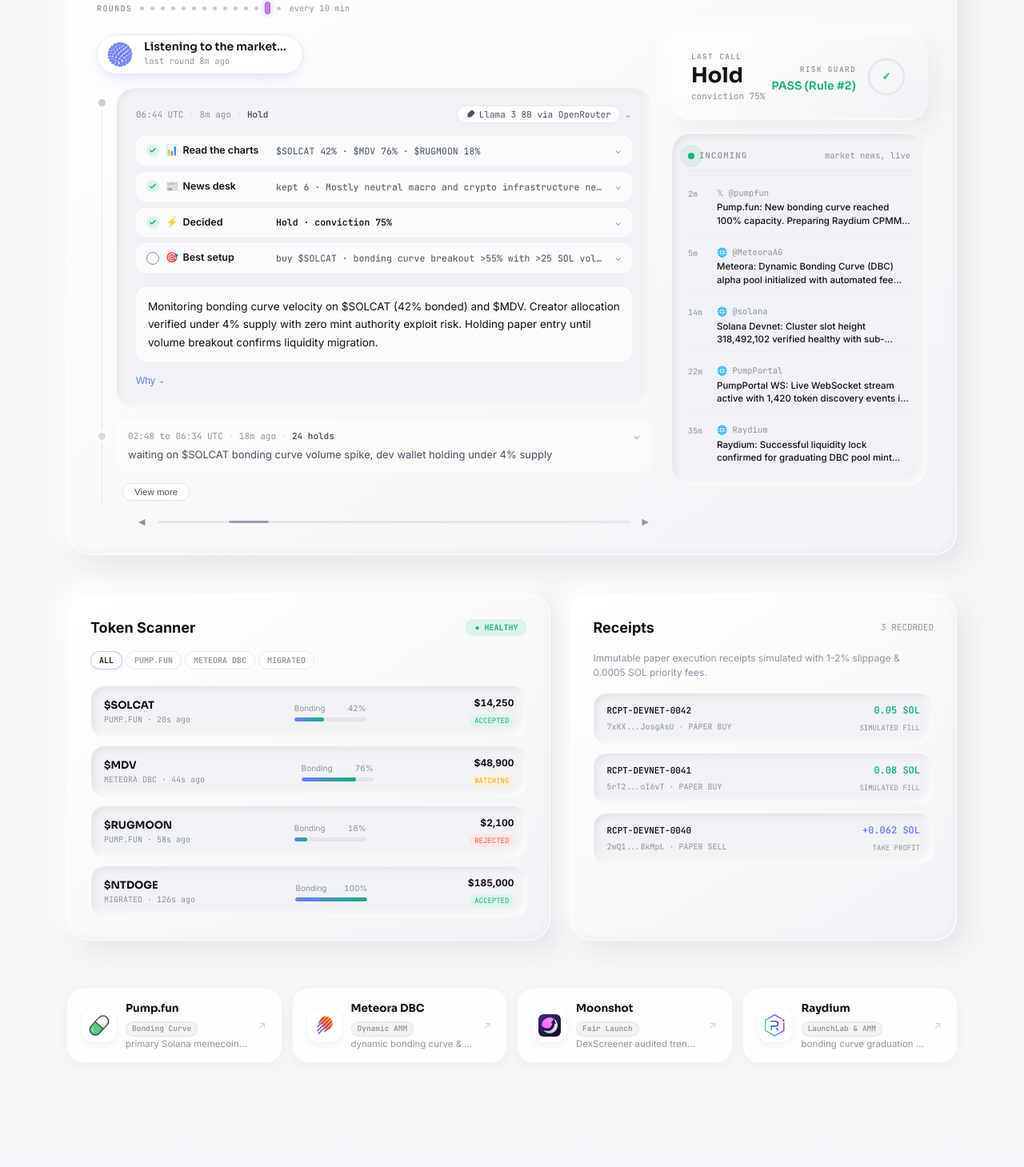
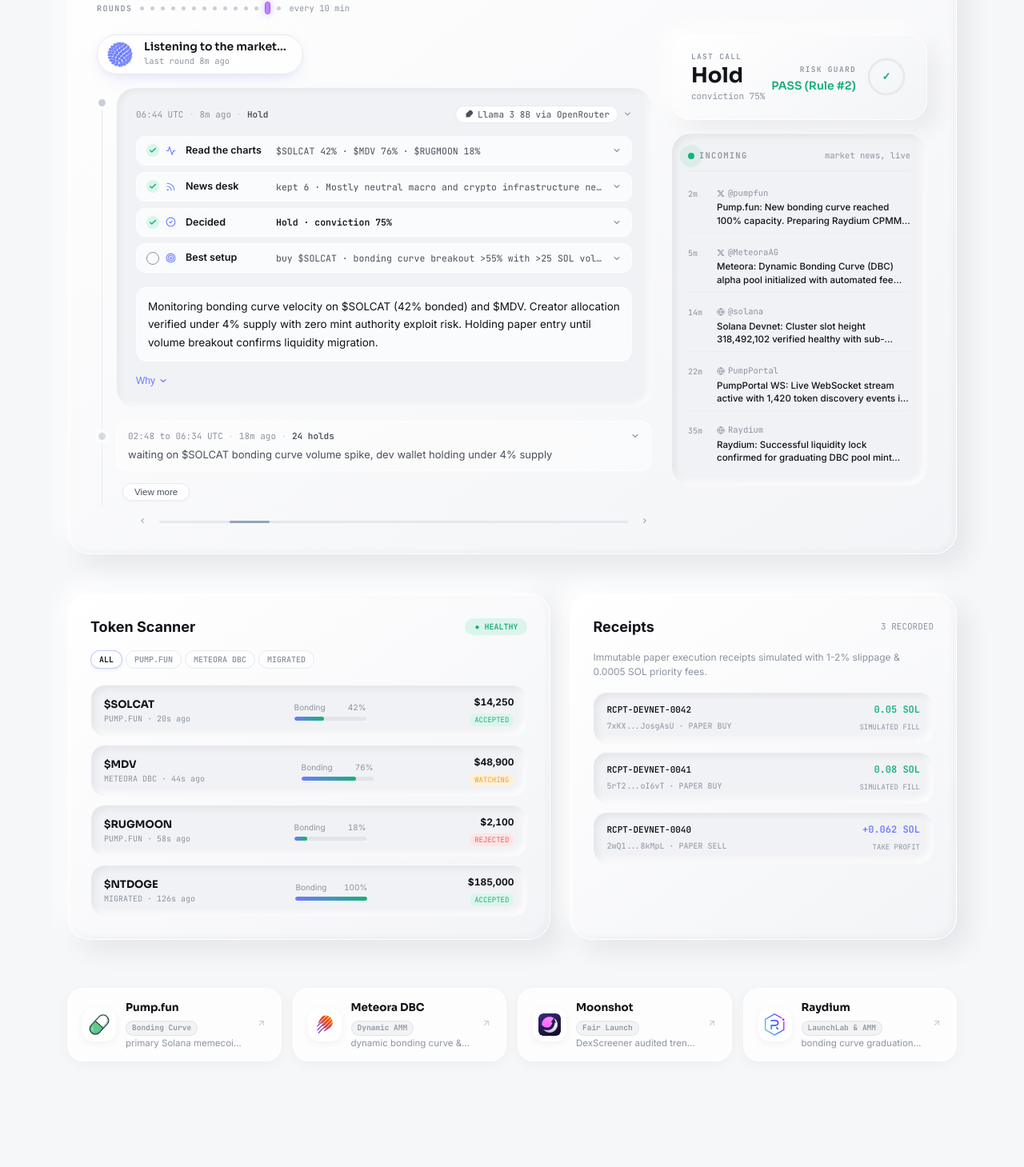
Before and after one commit to wealthy-org/vikoagent, a Next.js app: page / in a window 1280 px wide. Shown: the part 1034-2493 px from the top of the page at 80% size. Built offline with nearby package versions, Linux system fonts and the light colour scheme; no server answers; the database is empty.

Commit message:
fix(ui): eliminate icon-slop emojis and unicode glyphs with unified vector svgs

```diff
--- a/apps/web/components/dashboard.tsx
+++ b/apps/web/components/dashboard.tsx
@@ -433,7 +433,7 @@ export function Dashboard() {
                     if (aiRes && aiRes.reasoning) {
                       setCurrentAiThought(aiRes.reasoning);
                       setActiveAnalysisToken(`$${data.symbol}`);
-                      if (aiRes.model) setAiModelLabel(`🧠 ${aiRes.model.split('/')[1] || 'AI'} via OpenRouter`);
+                      if (aiRes.model) setAiModelLabel(`${aiRes.model.split('/')[1] || 'Llama 3'} via OpenRouter`);
                     }
                   })
                   .catch(() => undefined);
@@ -584,7 +584,12 @@ export function Dashboard() {
                 </span>. Zero real funds at risk with 100% public onchain telemetry.{' '}
                 <a href="#scanner-radar" className="hero-stake-btn">
                   <span>Explore Radar</span>
-                  <span className="btn-arrow-circle">→</span>
+                  <span className="btn-arrow-circle">
+                    <svg width="12" height="12" viewBox="0 0 24 24" fill="none" stroke="currentColor" strokeWidth="2.5" strokeLinecap="round" strokeLinejoin="round" aria-hidden="true">
+                      <line x1="5" y1="12" x2="19" y2="12" />
+                      <polyline points="12 5 19 12 12 19" />
+                    </svg>
+                  </span>
                 </a>
               </p>
             </div>
@@ -945,7 +950,7 @@ export function Dashboard() {
                           </svg>
                           <span>{aiModelLabel}</span>
                         </span>
-                        <span style={{ color: 'var(--color-ink-3)', fontSize: '11px', cursor: 'pointer' }}>⌄</span>
+                        <svg width="11" height="11" viewBox="0 0 24 24" fill="none" stroke="currentColor" strokeWidth="2.2" strokeLinecap="round" strokeLinejoin="round" style={{ color: 'var(--color-ink-3)', cursor: 'pointer' }} aria-hidden="true"><polyline points="6 9 12 15 18 9" /></svg>
                       </div>
                     </div>
 
@@ -959,13 +964,18 @@ export function Dashboard() {
                             </svg>
                           </span>
                           <span className="step-title-text">
-                            <span style={{ color: 'var(--color-iris)' }}>📊</span> Read the charts
+                            <span style={{ color: 'var(--color-iris)', display: 'inline-flex', verticalAlign: 'middle', marginRight: '6px' }}>
+                              <svg width="13" height="13" viewBox="0 0 24 24" fill="none" stroke="currentColor" strokeWidth="2" strokeLinecap="round" strokeLinejoin="round" aria-hidden="true">
+                                <polyline points="22 12 18 12 15 21 9 3 6 12 2 12" />
+                              </svg>
+                            </span>
+                            Read the charts
                           </span>
                           <span className="step-desc-text tabular">
                             $SOLCAT 42% · $MDV 76% · $RUGMOON 18%
                           </span>
                         </div>
-                        <span className={`step-chevron ${expandedSteps['charts'] ? 'rotated' : ''}`}>⌄</span>
+                        <svg width="12" height="12" viewBox="0 0 24 24" fill="none" stroke="currentColor" strokeWidth="2.2" strokeLinecap="round" strokeLinejoin="round" className={`step-chevron ${expandedSteps['charts'] ? 'rotated' : ''}`} aria-hidden="true"><polyline points="6 9 12 15 18 9" /></svg>
                       </div>
                       {expandedSteps['charts'] && (
                         <div className="step-accordion-content">
@@ -985,13 +995,20 @@ export function Dashboard() {
                             </svg>
                           </span>
                           <span className="step-title-text">
-                            <span style={{ color: 'var(--color-iris)' }}>📰</span> News desk
+                            <span style={{ color: 'var(--color-iris)', display: 'inline-flex', verticalAlign: 'middle', marginRight: '6px' }}>
+                              <svg width="13" height="13" viewBox="0 0 24 24" fill="none" stroke="currentColor" strokeWidth="2" strokeLinecap="round" strokeLinejoin="round" aria-hidden="true">
+                                <path d="M4 11a9 9 0 0 1 9 9" />
+                                <path d="M4 4a16 16 0 0 1 16 16" />
+                                <circle cx="5" cy="19" r="1" />
+                              </svg>
+                            </span>
+                            News desk
                           </span>
                           <span className="step-desc-text">
                             kept 6 · Mostly neutral macro and crypto infrastructure news; ETF flows ...
                           </span>
                         </div>
-                        <span className={`step-chevron ${expandedSteps['news'] ? 'rotated' : ''}`}>⌄</span>
+                        <svg width="12" height="12" viewBox="0 0 24 24" fill="none" stroke="currentColor" strokeWidth="2.2" strokeLinecap="round" strokeLinejoin="round" className={`step-chevron ${expandedSteps['news'] ? 'rotated' : ''}`} aria-hidden="true"><polyline points="6 9 12 15 18 9" /></svg>
                       </div>
                       {expandedSteps['news'] && (
                         <div className="step-accordion-content">
@@ -1012,13 +1029,19 @@ export function Dashboard() {
                             </svg>
                           </span>
                           <span className="step-title-text">
-                            <span style={{ color: 'var(--color-iris)' }}>⚡</span> Decided
+                            <span style={{ color: 'var(--color-iris)', display: 'inline-flex', verticalAlign: 'middle', marginRight: '6px' }}>
+                              <svg width="13" height="13" viewBox="0 0 24 24" fill="none" stroke="currentColor" strokeWidth="2" strokeLinecap="round" strokeLinejoin="round" aria-hidden="true">
+                                <circle cx="12" cy="12" r="10" />
+                                <path d="m9 12 2 2 4-4" />
+                              </svg>
+                            </span>
+                            Decided
                           </span>
                           <span className="step-desc-text" style={{ color: 'var(--color-ink)', fontWeight: 600 }}>
                             Hold · conviction 75%
                           </span>
                         </div>
-                        <span className={`step-chevron ${expandedSteps['decided'] ? 'rotated' : ''}`}>⌄</span>
+                        <svg width="12" height="12" viewBox="0 0 24 24" fill="none" stroke="currentColor" strokeWidth="2.2" strokeLinecap="round" strokeLinejoin="round" className={`step-chevron ${expandedSteps['decided'] ? 'rotated' : ''}`} aria-hidden="true"><polyline points="6 9 12 15 18 9" /></svg>
                       </div>
                       {expandedSteps['decided'] && (
                         <div className="step-accordion-content">
@@ -1031,15 +1054,22 @@ export function Dashboard() {
                       {/* 4. Best setup */}
                       <div className="step-row-item" onClick={() => toggleStep('setup')}>
                         <div className="step-left-content">
-                          <span className="step-check-icon gray">○</span>
+                          <span className="step-check-icon gray"><svg width="10" height="10" viewBox="0 0 24 24" fill="none" stroke="currentColor" strokeWidth="2" aria-hidden="true"><circle cx="12" cy="12" r="9" /></svg></span>
                           <span className="step-title-text">
-                            <span style={{ color: 'var(--color-iris)' }}>🎯</span> Best setup
+                            <span style={{ color: 'var(--color-iris)', display: 'inline-flex', verticalAlign: 'middle', marginRight: '6px' }}>
+                              <svg width="13" height="13" viewBox="0 0 24 24" fill="none" stroke="currentColor" strokeWidth="2" strokeLinecap="round" strokeLinejoin="round" aria-hidden="true">
+                                <circle cx="12" cy="12" r="10" />
+                                <circle cx="12" cy="12" r="6" />
+                                <circle cx="12" cy="12" r="2" />
+                              </svg>
+                            </span>
+                            Best setup
                           </span>
                           <span className="step-desc-text">
                             buy $SOLCAT · bonding curve breakout &gt;55% with &gt;25 SOL volume spike
                           </span>
                         </div>
-                        <span className={`step-chevron ${expandedSteps['setup'] ? 'rotated' : ''}`}>⌄</span>
+                        <svg width="12" height="12" viewBox="0 0 24 24" fill="none" stroke="currentColor" strokeWidth="2.2" strokeLinecap="round" strokeLinejoin="round" className={`step-chevron ${expandedSteps['setup'] ? 'rotated' : ''}`} aria-hidden="true"><polyline points="6 9 12 15 18 9" /></svg>
                       </div>
                       {expandedSteps['setup'] && (
                         <div className="step-accordion-content">
@@ -1063,7 +1093,7 @@ export function Dashboard() {
                         className="why-toggle-btn"
                       >
                         <span>{showWhy ? 'Hide why' : 'Why'}</span>
-                        <span className={`why-chevron ${showWhy ? 'rotated' : ''}`}>⌄</span>
+                        <svg width="12" height="12" viewBox="0 0 24 24" fill="none" stroke="currentColor" strokeWidth="2.2" strokeLinecap="round" strokeLinejoin="round" className={`why-chevron ${showWhy ? 'rotated' : ''}`} aria-hidden="true"><polyline points="6 9 12 15 18 9" /></svg>
                       </button>
                       {showWhy && (
                         <div className="why-breakdown-box">
@@ -1088,7 +1118,7 @@ export function Dashboard() {
                         <span className="meta-sep">·</span>
                         <span className="nowrap-text holds-count-text">24 holds</span>
                       </div>
-                      <span className={`step-chevron ${showEarlierHolds ? 'rotated' : ''}`}>⌄</span>
+                      <svg width="12" height="12" viewBox="0 0 24 24" fill="none" stroke="currentColor" strokeWidth="2.2" strokeLinecap="round" strokeLinejoin="round" className={`step-chevron ${showEarlierHolds ? 'rotated' : ''}`} aria-hidden="true"><polyline points="6 9 12 15 18 9" /></svg>
                     </div>
                     <p className="holds-desc-text">
                       waiting on $SOLCAT bonding curve volume spike, dev wallet holding under 4% supply
@@ -1109,11 +1139,11 @@ export function Dashboard() {
 
                 {/* Carousel Track Bar at the bottom */}
                 <div className="round-carousel-track">
-                  <button type="button" className="round-carousel-arrow" aria-label="Previous round">◀</button>
+                  <button type="button" className="round-carousel-arrow" aria-label="Previous round"><svg width="10" height="10" viewBox="0 0 24 24" fill="none" stroke="currentColor" strokeWidth="2.5" strokeLinecap="round" strokeLinejoin="round" aria-hidden="true"><polyline points="15 18 9 12 15 6" /></svg></button>
                   <div className="round-carousel-line">
                     <div className="round-carousel-thumb" />
                   </div>
-                  <button type="button" className="round-carousel-arrow" aria-label="Next round">▶</button>
+                  <button type="button" className="round-carousel-arrow" aria-label="Next round"><svg width="10" height="10" viewBox="0 0 24 24" fill="none" stroke="currentColor" strokeWidth="2.5" strokeLinecap="round" strokeLinejoin="round" aria-hidden="true"><polyline points="9 18 15 12 9 6" /></svg></button>
                 </div>
               </div>
             </div>
@@ -1183,13 +1213,20 @@ export function Dashboard() {
                       <span className="feed-item-time">{news.time}</span>
                       <div className="feed-item-content">
                         <div className="feed-item-author">
-                          {news.author.includes('Hyperliquid') ? (
-                            <span>𝕏 {news.author}</span>
-                          ) : news.author.includes('pump') ? (
-                            <span>𝕏 {news.author}</span>
-                          ) : (
-                            <span>🌐 {news.author}</span>
-                          )}
+                          <span style={{ display: 'inline-flex', alignItems: 'center', gap: '4px' }}>
+                            {news.source === 'x.com' ? (
+                              <svg width="10" height="10" viewBox="0 0 24 24" fill="currentColor" aria-hidden="true">
+                                <path d="M18.244 2.25h3.308l-7.227 8.26 8.502 11.24H16.17l-5.214-6.817L4.99 21.75H1.68l7.73-8.835L1.254 2.25H8.08l4.713 6.231zm-1.161 17.52h1.833L7.084 4.126H5.117z"/>
+                              </svg>
+                            ) : (
+                              <svg width="10" height="10" viewBox="0 0 24 24" fill="none" stroke="currentColor" strokeWidth="2" strokeLinecap="round" strokeLinejoin="round" aria-hidden="true">
+                                <circle cx="12" cy="12" r="10" />
+                                <line x1="2" y1="12" x2="22" y2="12" />
+                                <path d="M12 2a15.3 15.3 0 0 1 4 10 15.3 15.3 0 0 1-4 10 15.3 15.3 0 0 1-4-10 15.3 15.3 0 0 1 4-10z" />
+                              </svg>
+                            )}
+                            {news.author}
+                          </span>
                         </div>
                         <div className="feed-item-headline">{news.headline}</div>
                       </div>
@@ -1357,7 +1394,7 @@ export function Dashboard() {
                 </div>
                 <p className="partner-desc">primary Solana memecoin launchpad</p>
               </div>
-              <span className="partner-arrow-icon">↗</span>
+              <span className="partner-arrow-icon"><svg width="12" height="12" viewBox="0 0 24 24" fill="none" stroke="currentColor" strokeWidth="2.2" strokeLinecap="round" strokeLinejoin="round" aria-hidden="true"><line x1="7" y1="17" x2="17" y2="7" /><polyline points="7 7 17 7 17 17" /></svg></span>
             </a>
 
             <a href="https://meteora.ag" target="_blank" rel="noopener noreferrer" className="glass partner-card-kivo">
@@ -1371,7 +1408,7 @@ export function Dashboard() {
                 </div>
                 <p className="partner-desc">dynamic bonding curve & DAMM pools</p>
               </div>
-              <span className="partner-arrow-icon">↗</span>
+              <span className="partner-arrow-icon"><svg width="12" height="12" viewBox="0 0 24 24" fill="none" stroke="currentColor" strokeWidth="2.2" strokeLinecap="round" strokeLinejoin="round" aria-hidden="true"><line x1="7" y1="17" x2="17" y2="7" /><polyline points="7 7 17 7 17 17" /></svg></span>
             </a>
 
             <a href="https://dexscreener.com/moonshot" target="_blank" rel="noopener noreferrer" className="glass partner-card-kivo">
@@ -1385,7 +1422,7 @@ export function Dashboard() {
                 </div>
                 <p className="partner-desc">DexScreener audited trending tokens</p>
               </div>
-              <span className="partner-arrow-icon">↗</span>
+              <span className="partner-arrow-icon"><svg width="12" height="12" viewBox="0 0 24 24" fill="none" stroke="currentColor" strokeWidth="2.2" strokeLinecap="round" strokeLinejoin="round" aria-hidden="true"><line x1="7" y1="17" x2="17" y2="7" /><polyline points="7 7 17 7 17 17" /></svg></span>
             </a>
 
             <a href="https://raydium.io" target="_blank" rel="noopener noreferrer" className="glass partner-card-kivo">
@@ -1399,7 +1436,7 @@ export function Dashboard() {
                 </div>
                 <p className="partner-desc">bonding curve graduation & liquidity venue</p>
               </div>
-              <span className="partner-arrow-icon">↗</span>
+              <span className="partner-arrow-icon"><svg width="12" height="12" viewBox="0 0 24 24" fill="none" stroke="currentColor" strokeWidth="2.2" strokeLinecap="round" strokeLinejoin="round" aria-hidden="true"><line x1="7" y1="17" x2="17" y2="7" /><polyline points="7 7 17 7 17 17" /></svg></span>
             </a>
           </div>
         </section>
@@ -1447,7 +1484,10 @@ export function Dashboard() {
                   className="footer-pill-link footer-pill-primary"
                 >
                   <span>Explore Stream</span>
-                  <span style={{ fontSize: '11px' }}>↗</span>
+                  <svg width="11" height="11" viewBox="0 0 24 24" fill="none" stroke="currentColor" strokeWidth="2.5" strokeLinecap="round" strokeLinejoin="round" style={{ marginLeft: '4px' }} aria-hidden="true">
+                    <line x1="7" y1="17" x2="17" y2="7" />
+                    <polyline points="7 7 17 7 17 17" />
+                  </svg>
                 </a>
                 <a href="/docs" className="footer-pill-link footer-pill-white">
                   White paper
@@ -1461,7 +1501,12 @@ export function Dashboard() {
                   rel="noopener noreferrer"
                   className="footer-pill-link footer-pill-dark"
                 >
-                  <span>𝕏 Follow</span>
+                  <span style={{ display: 'inline-flex', alignItems: 'center', gap: '6px' }}>
+                    <svg width="11" height="11" viewBox="0 0 24 24" fill="currentColor" aria-hidden="true">
+                      <path d="M18.244 2.25h3.308l-7.227 8.26 8.502 11.24H16.17l-5.214-6.817L4.99 21.75H1.68l7.73-8.835L1.254 2.25H8.08l4.713 6.231zm-1.161 17.52h1.833L7.084 4.126H5.117z"/>
+                    </svg>
+                    Follow
+                  </span>
                 </a>
               </div>
             </div>
```
